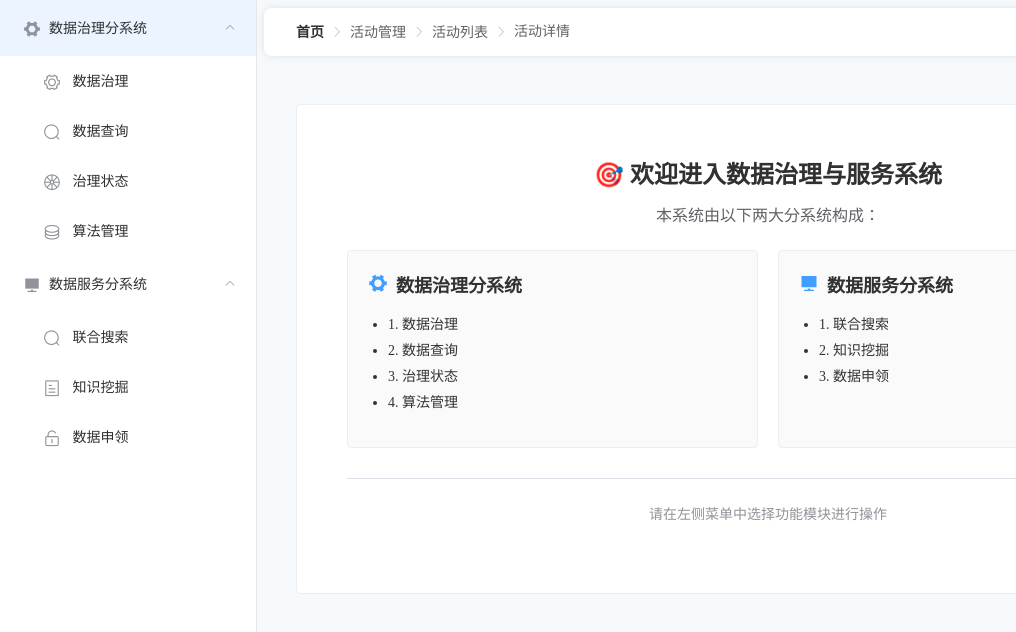
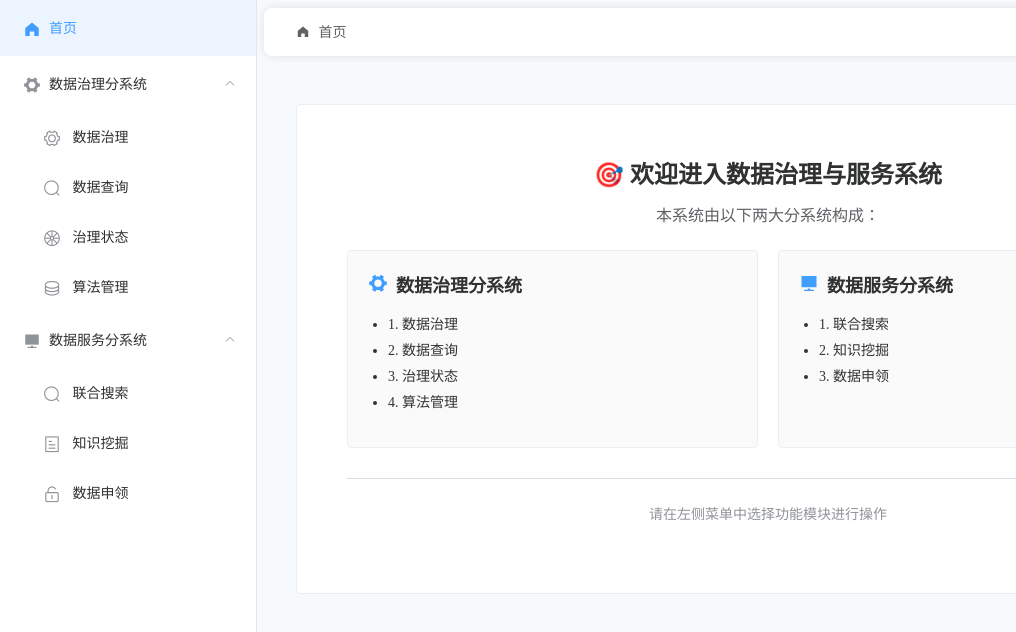
Before and after one commit to fireworks99/data-govern, a Vue app: page / in a window 1280 px wide. Shown: the top 632 px of the page, without its empty margins (0-1016 px from the left). Built offline with nearby package versions, Linux system fonts and the light colour scheme.

Commit message:
调整路由与面包屑

```diff
--- a/src/assets/data/func.json
+++ /dev/null
@@ -1,51 +0,0 @@
-[
-    {
-        "code": "1",
-        "name": "数据治理分系统",
-        "icon": "el-icon-s-tools",
-        "children": [
-            {
-                "code": "1-1",
-                "name": "数据治理",
-                "icon": "el-icon-setting"
-            },
-            {
-                "code": "1-2",
-                "name": "数据查询",
-                "icon": "el-icon-search"
-            },
-            {
-                "code": "1-3",
-                "name": "治理状态",
-                "icon": "el-icon-orange"
-            },
-            {
-                "code": "1-4",
-                "name": "算法管理",
-                "icon": "el-icon-coin"
-            }
-        ]
-    },
-    {
-        "code": "2",
-        "name": "数据服务分系统",
-        "icon": "el-icon-s-platform",
-        "children": [
-            {
-                "code": "2-1",
-                "name": "联合搜索",
-                "icon": "el-icon-search"
-            },
-            {
-                "code": "2-2",
-                "name": "知识挖掘",
-                "icon": "el-icon-tickets"
-            },
-            {
-                "code": "2-3",
-                "name": "数据申领",
-                "icon": "el-icon-unlock"
-            }
-        ]
-    }
-]
--- a/src/components/Breadcrumb.vue
+++ b/src/components/Breadcrumb.vue
@@ -1,19 +1,70 @@
 <template>
   <div class="breadcrumb_wrapper">
     <div class="content">
+
       <el-breadcrumb separator-class="el-icon-arrow-right">
-        <el-breadcrumb-item :to="{ path: '/' }">首页</el-breadcrumb-item>
-        <el-breadcrumb-item>活动管理</el-breadcrumb-item>
-        <el-breadcrumb-item>活动列表</el-breadcrumb-item>
-        <el-breadcrumb-item>活动详情</el-breadcrumb-item>
+        <el-breadcrumb-item v-for="(item, index) in breadcrumbList" :key="item.path">
+          <span v-if="index === breadcrumbList.length - 1">
+            <i :class="item.meta.icon" style="margin-right: 5px;"></i>
+            {{ item.meta.title }}
+          </span>
+          <!-- <a v-else style="cursor: pointer;" @click="handleBreadcrumbClick(item.path)">
+            <i :class="item.meta.icon" style="margin-right: 5px;"></i>
+            {{ item.meta.title }}
+          </a> -->
+          <span v-else>
+            <i :class="item.meta.icon" style="margin-right: 5px;"></i>
+            {{ item.meta.title }}
+          </span>
+        </el-breadcrumb-item>
       </el-breadcrumb>
+
     </div>
   </div>
 </template>
 
 <script>
 export default {
-  name: "Breadcrumb"
+  name: 'Breadcrumb',
+  data() {
+    return {
+      breadcrumbList: []
+    }
+  },
+  watch: {
+    // 监听路由变化
+    $route(to) {
+      this.getBreadcrumb(to);
+    }
+  },
+  created() {
+    this.getBreadcrumb(this.$route);
+  },
+  methods: {
+    getBreadcrumb(route) {
+      // 过滤掉没有 meta.title 的路由
+      const matched = route.matched.filter(item => item.meta && item.meta.title);
+
+      // 如果第一项不是首页，就手动添加一个首页
+      // const first = matched[0];
+      // if (first && first.path !== '/') {
+      //   matched.unshift({ path: '/', meta: { title: '首页' } });
+      // }
+
+      this.breadcrumbList = matched;
+    },
+    handleBreadcrumbClick(path) {
+      if (this.$route.path !== path) {
+
+        this.$router.push(path).catch(err => {
+          // 如果是重复导航错误就忽略
+          if (err.name !== 'NavigationDuplicated') {
+            console.error(err);
+          }
+        });
+      }
+    }
+  }
 }
 </script>
 
--- a/src/components/Sidebar.vue
+++ b/src/components/Sidebar.vue
@@ -1,55 +1,55 @@
 <template>
   <div class="sidebar_wrapper">
 
-    <el-menu :default-openeds="['1', '2']" class="el-menu-vertical-demo" @select="handleSelect">
-      <el-submenu v-for="item in func" :key="item.name + item.icon" :index="item.code">
-        <template slot="title">
-          <i :class="item.icon"></i>
-          <span>{{ item.name }}</span>
-        </template>
+    <el-menu
+      :default-active="$route.path"
+      :default-openeds="['/govern', '/service']"
+      class="el-menu-vertical-demo"
+      router>
 
-        <el-menu-item v-for="subitem in item.children" :key="subitem.name + subitem.code" :index="subitem.code">
+      <div v-for="item in funcs" :key="item.path">
 
+        <el-submenu :index="item.path" v-if="item.children.length > 1">
           <template slot="title">
-            <i :class="subitem.icon"></i>
-            <span> {{ subitem.name }}</span>
+            <i :class="item.meta.icon"></i>
+            <span>{{ item.meta.title }}</span>
           </template>
 
+          <el-menu-item v-for="subitem in item.children" :key="subitem.path" :index="item.path + '/' + subitem.path">
+            <template slot="title">
+              <i :class="subitem.meta.icon"></i>
+              <span> {{ subitem.meta.title }}</span>
+            </template>
+          </el-menu-item>
+        </el-submenu>
+
+        <!-- el-menu-item 的 index 属性实际上是你希望跳转的路由路径，Element UI 会自动调用 $router.push(index)。 -->
+        <!-- 如果是 ''，Vue Router 会认为这是当前路径，不做跳转，或跳转失败。 -->
+        <el-menu-item :index="item.path || '/'" v-else>
+          <i :class="item.meta.icon"></i>
+          <span slot="title">{{ item.meta.title }}</span>
         </el-menu-item>
-      </el-submenu>
+
+      </div>
+
+
     </el-menu>
 
   </div>
 </template>
 
 <script>
-import func from '@/assets/data/func.json';
-import pathMap from '@/router/codePathMap';
+import { routes } from '@/router';
 
 export default {
   name: "Sidebar",
   data() {
     return {
-      func: null
+      funcs: null
     }
   },
   mounted() {
-    this.func = func;
-  },
-  beforeDestroy() {
-
-  },
-  methods: {
-    handleSelect(index, indexPath) {
-      const path = pathMap[index] || '';
-      if (path) {
-        if (this.$route.path !== path) {
-          this.$router.push(path);
-        }
-      } else {
-        this.$message.warning('尚未配置该页面路由路径');
-      }
-    },
+    this.funcs = routes;
   }
 }
 </script>
--- a/src/router/codePathMap.js
+++ /dev/null
@@ -1,12 +0,0 @@
-export default {
-
-  '1-1': '/govern/data-govern',
-  '1-2': '/govern/data-query',
-  '1-3': '/govern/govern-status',
-  '1-4': '/govern/algo-manage',
-
-  '2-1': '/service/union-search',
-  '2-2': '/service/knowledge-dig',
-  '2-3': '/service/data-apply'
-
-}
--- a/src/router/index.js
+++ b/src/router/index.js
@@ -3,46 +3,73 @@ import VueRouter from 'vue-router'
 
 Vue.use(VueRouter)
 
+// 子路由路径如果以 / 开头，会被认为是绝对路径，Vue Router 会忽略父路径。
+
 const routes = [
   {
-    path: '/',
+    path: '',
     component: () => import('@/views/Home.vue'),
+    meta: { title: '首页', icon: "el-icon-s-home", },
     children: [
       {
         path: '',
         component: () => import('@/views/DefaultPage.vue'),
-      },
-      {
-        path: '/govern/data-govern',
-        component: () => import('@/views/govern/DataGovern.vue'),
-      },
-      {
-        path: '/govern/data-query',
-        component: () => import('@/views/govern/DataQuery.vue'),
-      },
-      {
-        path: '/govern/govern-status',
-        component: () => import('@/views/govern/GovernStatus.vue'),
-      },
-      {
-        path: '/govern/algo-manage',
-        component: () => import('@/views/govern/AlgoManage.vue'),
-      },
-      {
-        path: '/service/union-search',
-        component: () => import('@/views/service/UnionSearch.vue'),
-      },
-      {
-        path: '/service/knowledge-dig',
-        component: () => import('@/views/service/KnowDig.vue'),
-      },
-      {
-        path: '/service/data-apply',
-        component: () => import('@/views/service/DataApply.vue'),
+        meta: { title: '', icon: "el-icon-s-home" },
       },
     ]
   },
+  {
+    path: '/govern',
+    component: () => import('@/views/Home.vue'),
+    meta: { title: '数据治理分系统', icon: "el-icon-s-tools", },
+    children: [
+      {
+        path: 'data-govern',
+        component: () => import('@/views/govern/DataGovern.vue'),
+        meta: { title: '数据治理', icon: "el-icon-setting" },
+      },
+      {
+        path: 'data-query',
+        component: () => import('@/views/govern/DataQuery.vue'),
+        meta: { title: '数据查询', icon: "el-icon-search" },
+      },
+      {
+        path: 'govern-status',
+        component: () => import('@/views/govern/GovernStatus.vue'),
+        meta: { title: '治理状态', icon: "el-icon-orange" },
+      },
+      {
+        path: 'algo-manage',
+        component: () => import('@/views/govern/AlgoManage.vue'),
+        meta: { title: '算法管理', icon: "el-icon-coin" },
+      },
+    ]
+  },
+  {
+    path: '/service',
+    component: () => import('@/views/Home.vue'),
+    meta: { title: '数据服务分系统', icon: "el-icon-s-platform" },
+    children: [
+      {
+        path: 'union-search',
+        component: () => import('@/views/service/UnionSearch.vue'),
+        meta: { title: '联合搜索', icon: "el-icon-search" },
+      },
+      {
+        path: 'knowledge-dig',
+        component: () => import('@/views/service/KnowDig.vue'),
+        meta: { title: '知识挖掘', icon: "el-icon-tickets" },
+      },
+      {
+        path: 'data-apply',
+        component: () => import('@/views/service/DataApply.vue'),
+        meta: { title: '数据申领', icon: "el-icon-unlock" },
+      },
+    ]
+  }
 ]
+
+export { routes }
 
 const router = new VueRouter({
   mode: 'history',
```
Also changed, not shown: src/views/govern/GovernDefault.vue (added, +118 -0 lines), src/views/service/ServiceDefault.vue (added, +118 -0 lines).
